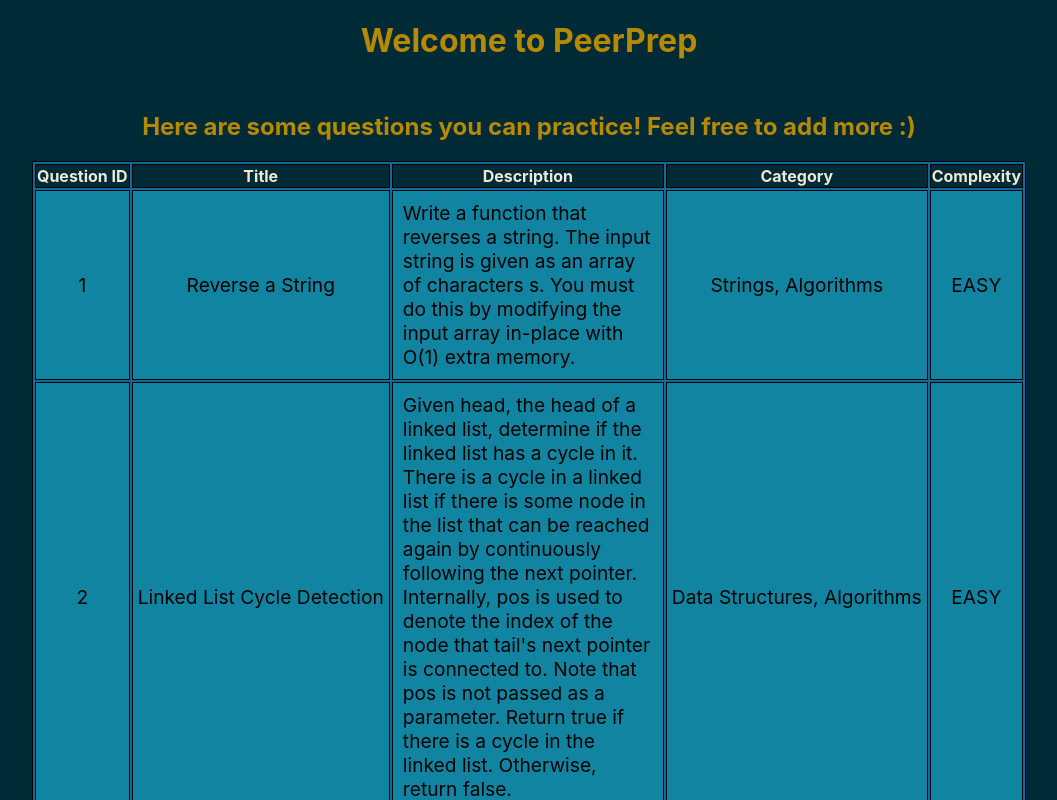
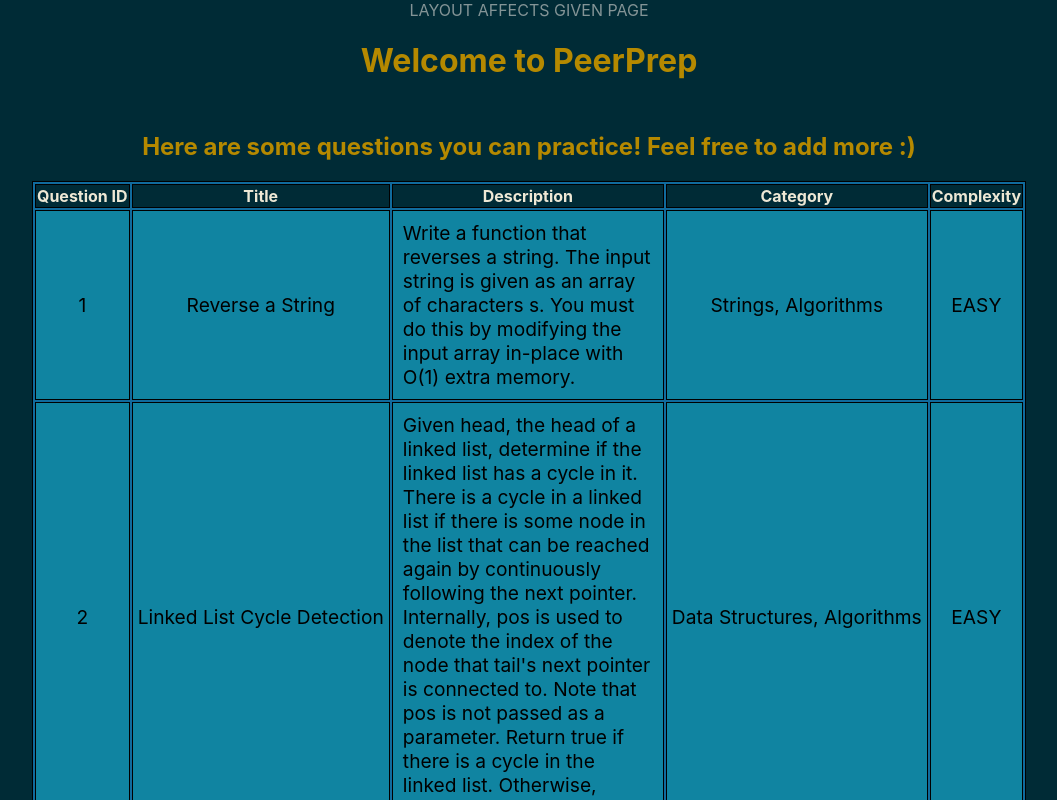
Before and after one commit to PeanutButters93/ay2324s1-course-assessment-g53, a React (Create React App) app in the folder frontend/: page / in a window 1280 px wide. Shown: the top 800 px of the page, without its empty margins (111-1168 px from the left). Built offline with nearby package versions, Linux system fonts and the light colour scheme; the HTML template or start-up script is replaced by a standard one.

Commit message:
Make Layout available to all pages

```diff
--- a/frontend/package.json
+++ b/frontend/package.json
@@ -7,7 +7,9 @@
     "@testing-library/jest-dom": "^5.17.0",
     "@testing-library/react": "^13.4.0",
     "@testing-library/user-event": "^13.5.0",
+    "bootstrap": "^5.3.1",
     "react": "^18.2.0",
+    "react-bootstrap": "^2.8.0",
     "react-dom": "^18.2.0",
     "react-scripts": "5.0.1",
     "web-vitals": "^2.1.4"
--- a/frontend/src/App.js
+++ b/frontend/src/App.js
@@ -9,10 +9,11 @@ const App = () => {
   return (
     <BrowserRouter>
       <Routes>
-        <Route path="/" element={<Layout />} />
-        <Route index element={<QuestionPage />} />
-        <Route path="login" element={<Login />} />
-        <Route path="logout" element={<Logout />} />
+        <Route path="/" element={<Layout />}>
+          <Route index element={<QuestionPage />} />
+          <Route path="login" element={<Login />} />
+          <Route path="logout" element={<Logout />} />
+        </Route>
       </Routes>
     </BrowserRouter>
   );
--- a/frontend/src/pages/Layout.js
+++ b/frontend/src/pages/Layout.js
@@ -1,7 +1,13 @@
 import React from "react";
+import { Outlet } from "react-router-dom";
 
 const Layout = () => {
-  return <div style={{ color: "white" }}>This is the Layout page</div>;
+  return (
+    <>
+      <div>LAYOUT AFFECTS GIVEN PAGE</div>
+      <Outlet />
+    </>
+  );
 };
 
 export default Layout;
```
Also changed, not shown: 1 other file (tests, documents, lock files or other folders).
